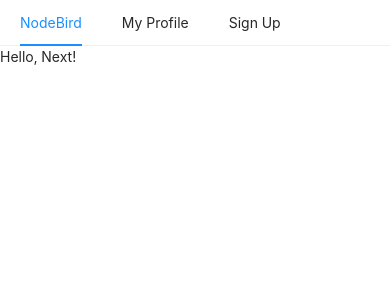
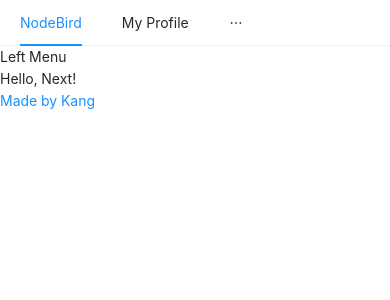
Before and after one commit to guswns951230/Nodebird, a Next.js app in the folder front/: page / in a window 390 px wide. Shown: the top 300 px of the page. Built offline with nearby package versions, Linux system fonts and the light colour scheme.

Commit message:
반응형 grid 사용하기

```diff
--- a/front/components/AppLayout.js
+++ b/front/components/AppLayout.js
@@ -1,7 +1,7 @@
 import React from 'react';
 import PropTypes from 'prop-types';
 import Link from 'next/link';
-import { Menu } from 'antd';
+import { Menu, Input, Row, Col } from 'antd';
 
 const AppLayout = ({ children }) => { // pages의 파일들이  공통적으로 사용할 Layout
   return (
@@ -10,14 +10,33 @@
         <Menu.Item>
           <Link href="/"><a>NodeBird</a></Link>
         </Menu.Item>
+
         <Menu.Item>
           <Link href="/profile"><a>My Profile</a></Link>
         </Menu.Item>
+
+        <Menu.Item>
+          <Input.Search enterButton style={{ verticalAlign: 'middle' }} />
+        </Menu.Item>
+
         <Menu.Item>
           <Link href="/signup"><a>Sign Up</a></Link>
         </Menu.Item>
       </Menu>
-      {children}
+
+      <Row gutter={8}>
+        <Col xs={24} md={6}>  {/*n/24*/}
+          Left Menu
+        </Col>
+
+        <Col xs={24} md={12}>
+          {children}
+        </Col>
+
+        <Col xs={24} md={6}>
+          <a href="https://www.github.com/guswns951230" target="_blank" rel="noreferrer noopener">Made by Kang</a>
+        </Col>
+      </Row>
     </div>
   );
 };
```
